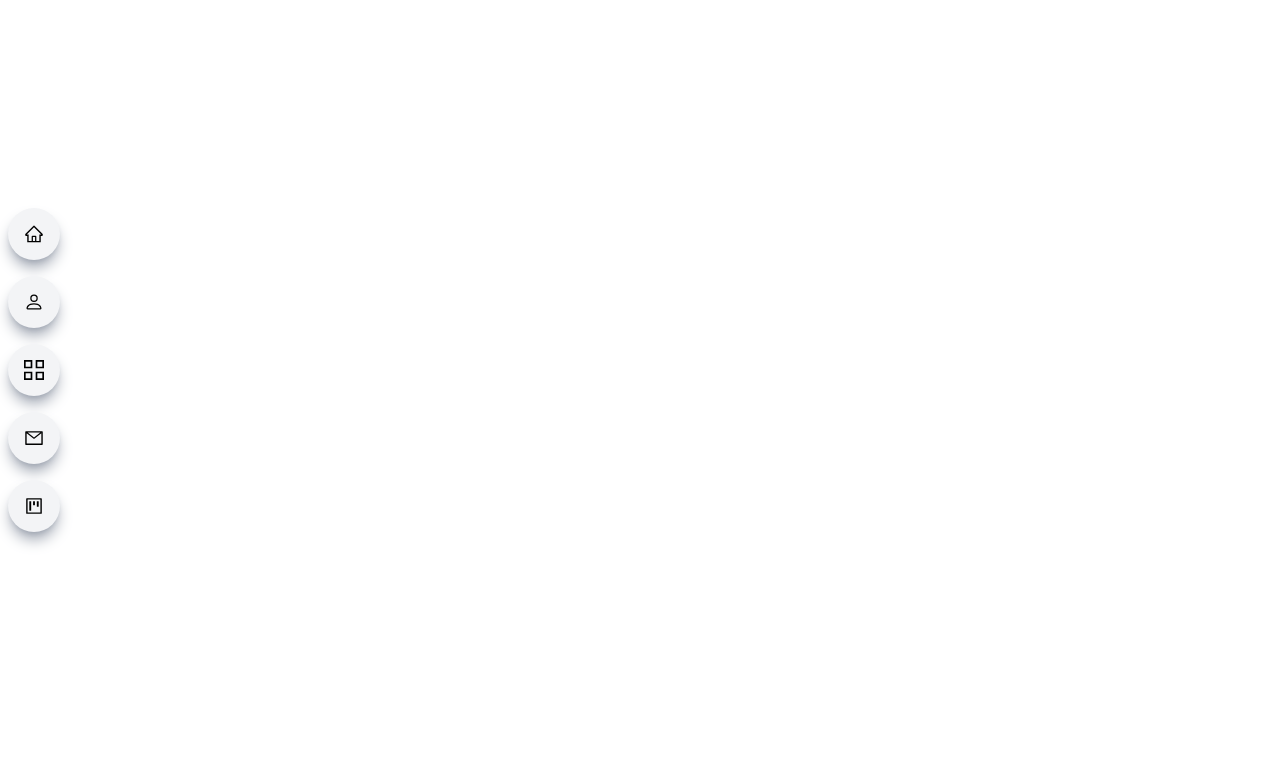
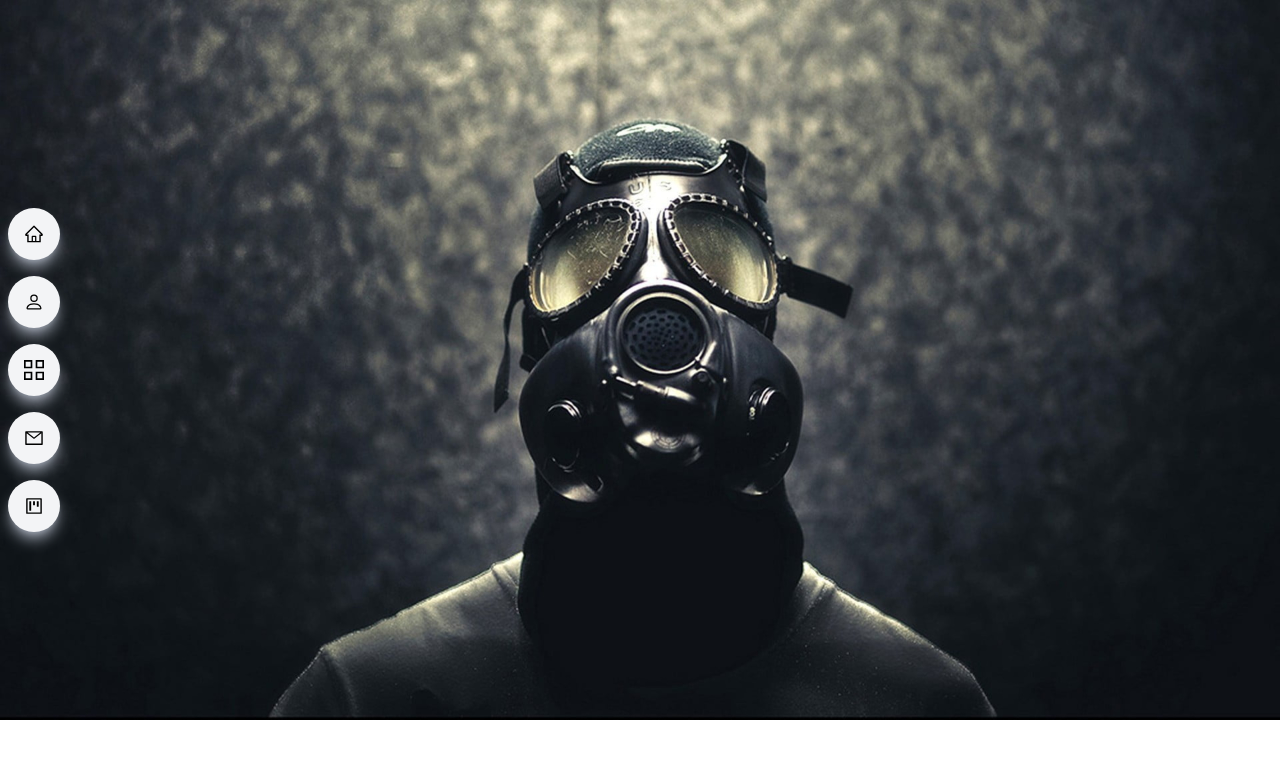
Before and after one commit to DirtyRice901/react-vite-portfolio, a React (Vite) app: page / in a window 1280 px wide. Shown: the top 758 px of the page. Built offline with nearby package versions, Linux system fonts and the light colour scheme.

Commit message:
added bg image to Header.jsx and imported Header component to App.jsx

```diff
--- a/src/App.jsx
+++ b/src/App.jsx
@@ -1,10 +1,12 @@
 import { useState } from 'react'
-import SideNav from './components/sidenav'
+import SideNav from './components/Sidenav'
+import Header from './components/Header'
 
 function App() {
   return (
     <div>
       <SideNav />
+      <Header />
     </div>
   )
 }
--- /dev/null
+++ b/src/components/Header.jsx
@@ -0,0 +1,11 @@
+import React from "react";
+
+const Header = () => {
+    return (
+        <div id="header">
+        <img className="" src="Image/gas_mask_copy.jpg" alt="" />
+    </div>
+    );
+};
+
+export default Header;
```
Also changed, not shown: public/Image/gas_mask_copy.jpg (added).
